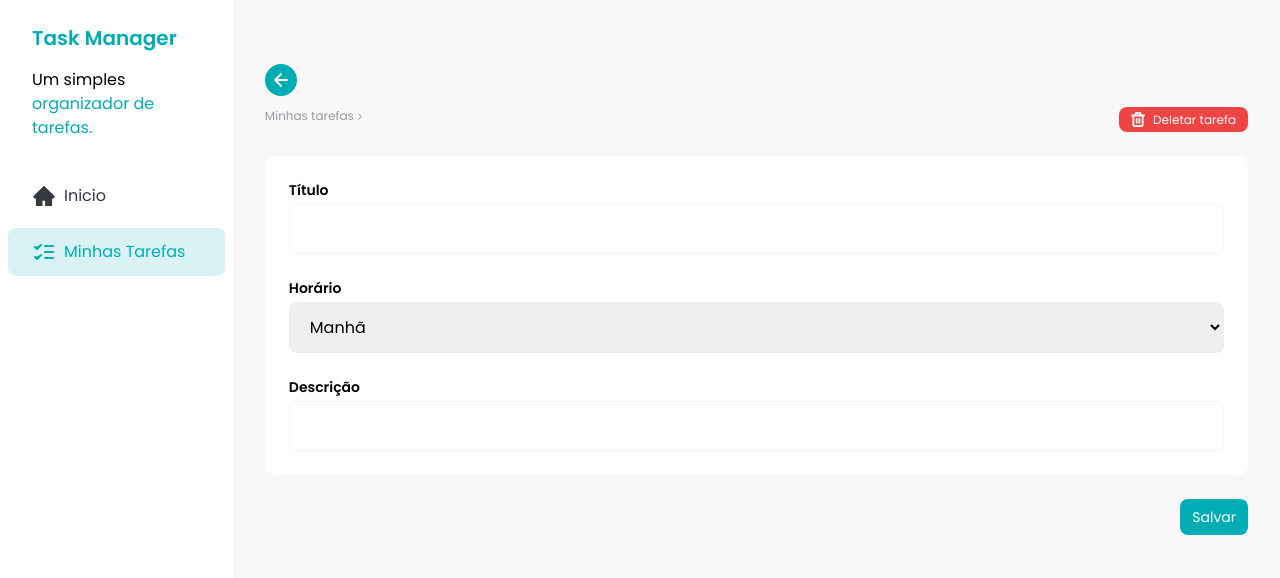
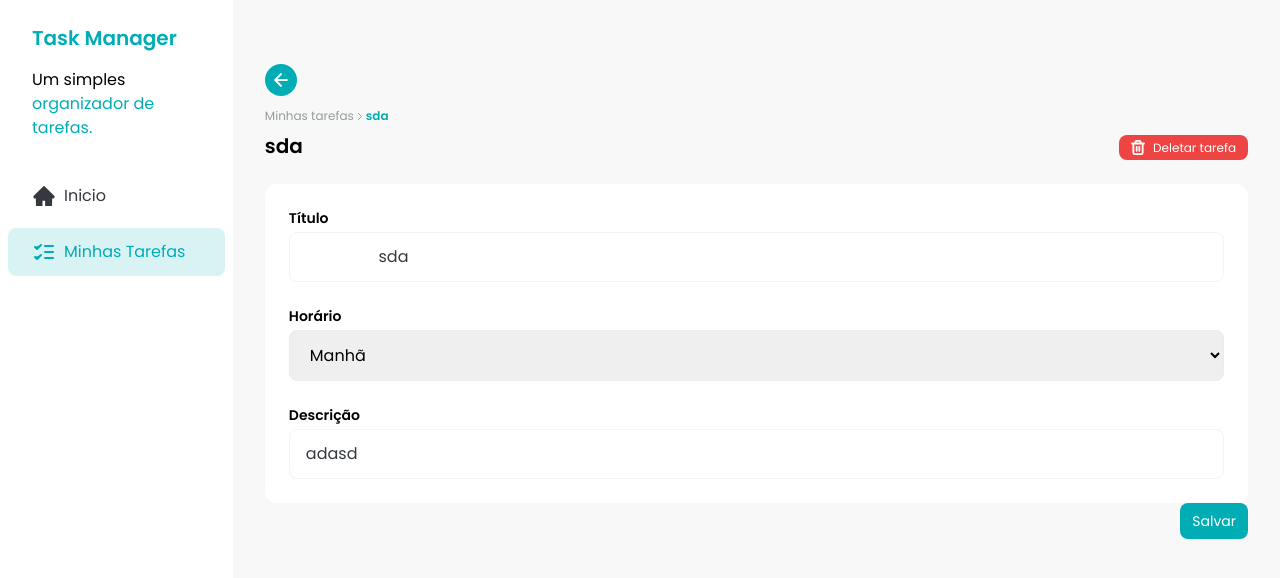
Before and after one commit to duduzinmuller/task-manager, a React (Vite) app: page /task/f2471f7d-93b2-49c6-b6a7-6b0dabc53a37 in a window 1280 px wide. Shown: the top 578 px of the page. Built offline with nearby package versions, Linux system fonts and the light colour scheme; no server answers; data requests are answered from the project's data file.

Commit message:
feat: add react hook form to TaskDetailsPage

```diff
--- a/db.json
+++ b/db.json
@@ -92,6 +92,13 @@
     },
     {
       "id": "91e0"
+    },
+    {
+      "id": "f2471f7d-93b2-49c6-b6a7-6b0dabc53a37",
+      "title": "                 sda",
+      "time": "morning",
+      "description": "adasd",
+      "status": "not_started"
     }
   ]
 }
--- a/package.json
+++ b/package.json
@@ -15,6 +15,7 @@
     "prop-types": "^15.8.1",
     "react": "^19.0.0",
     "react-dom": "^19.0.0",
+    "react-hook-form": "^7.52.1",
     "react-router-dom": "^6.25.1",
     "react-transition-group": "^4.4.5",
     "sonner": "^1.5.0",
--- a/src/pages/task-details.jsx
+++ b/src/pages/task-details.jsx
@@ -1,4 +1,5 @@
-import { useEffect, useRef, useState } from "react"
+import { useEffect, useState } from "react"
+import { useForm } from "react-hook-form"
 import { Link, useNavigate, useParams } from "react-router-dom"
 import { toast } from "sonner"
 
@@ -18,12 +19,12 @@ const TaskDetailsPage = () => {
   const navigate = useNavigate()
 
   const [task, setTask] = useState([])
-  const [saveIsLoading, setSaveIsLoading] = useState(false)
-  const [errors, setErrors] = useState([])
-
-  const titleRef = useRef()
-  const descriptionRef = useRef()
-  const timeRef = useRef()
+  const {
+    register,
+    formState: { errors, isSubmitting },
+    handleSubmit,
+    reset,
+  } = useForm()
 
   const handleBackClick = () => {
     navigate(-1)
@@ -36,62 +37,28 @@ const TaskDetailsPage = () => {
       })
       const data = await response.json()
       setTask(data)
+      reset(data)
     }
 
     fetchTask()
-  }, [taskId])
+  }, [taskId, reset])
 
-  const handleSaveClick = async () => {
-    setSaveIsLoading(true)
-    const newErrors = []
-
-    const title = titleRef.current.value
-    const time = timeRef.current.value
-    const description = descriptionRef.current.value
-
-    if (!title.trim()) {
-      newErrors.push({
-        inputName: "title",
-        message: "O título é obrigatório",
-      })
-    }
-
-    if (!time.trim()) {
-      newErrors.push({
-        inputName: "time",
-        message: "O horário é obrigatório",
-      })
-    }
-
-    if (!description.trim()) {
-      newErrors.push({
-        inputName: "description",
-        message: "A descrição é obrigatória",
-      })
-    }
-
-    setErrors(newErrors)
-
-    if (newErrors.length > 0) {
-      return setSaveIsLoading(false)
-    }
-
+  const handleSaveClick = async (data) => {
     const response = await fetch(`http://localhost:3000/tasks/${task.id}`, {
       method: "PATCH",
       body: JSON.stringify({
-        title,
-        description,
-        time,
+        title: data.title.trim(),
+        description: data.description.trim(),
+        time: data.time,
       }),
     })
+
     if (!response.ok) {
-      toast.error("Ocorreu um erro ao salvar a tarefa.")
-      return setSaveIsLoading(false)
+      return toast.error("Ocorreu um erro ao salvar a tarefa.")
     }
 
     const newTask = await response.json()
     setTask(newTask)
-    setSaveIsLoading(false)
     toast.success("Tarefa salva com sucesso")
   }
 
@@ -105,12 +72,6 @@ const TaskDetailsPage = () => {
     toast.success("Tarefa deletada com sucesso!")
     handleBackClick()
   }
-
-  const titleError = errors.find((error) => error.inputName === "title")
-  const timeError = errors.find((error) => error.inputName === "time")
-  const descriptionError = errors.find(
-    (error) => error.inputName === "description"
-  )
 
   return (
     <div className="flex">
@@ -149,23 +110,32 @@ const TaskDetailsPage = () => {
           </Button>
         </div>
 
+        <form onSubmit={handleSubmit(handleSaveClick)}>
           {/* dados da tarefa */}
           <div className="space-y-6 rounded-xl bg-brand-white p-6">
             <div>
               <Input
                 id="title"
                 label="Título"
-              defaultValue={task?.title}
-              errorMessage={titleError?.message}
-              ref={titleRef}
+                {...register("title", {
+                  required: "O título é obrigatório.",
+                  validate: (value) => {
+                    if (!value.trim()) {
+                      return "O título não pode ser vazio."
+                    }
+                    return true
+                  },
+                })}
+                errorMessage={errors?.title?.message}
               />
             </div>
 
             <div>
               <TimeSelect
-              ref={timeRef}
-              defaultValue={task?.time}
-              errorMessage={timeError?.message}
+                {...register("time", {
+                  required: "O horário é obrigatório.",
+                })}
+                errorMessage={errors?.time?.message}
               />
             </div>
 
@@ -173,23 +143,33 @@ const TaskDetailsPage = () => {
               <Input
                 id="description"
                 label="Descrição"
-              defaultValue={task?.description}
-              errorMessage={descriptionError?.message}
-              ref={descriptionRef}
+                {...register("description", {
+                  required: "A descrição é obrigatória.",
+                  validate: (value) => {
+                    if (!value.trim()) {
+                      return "A descrição não pode ser vazia."
+                    }
+                    return true
+                  },
+                })}
+                errorMessage={errors?.description?.message}
               />
             </div>
           </div>
+
+          {/* botao de salvar */}
           <div className="flex w-full justify-end gap-3">
             <Button
               size="large"
               color="primary"
-            onClick={handleSaveClick}
-            disabled={saveIsLoading}
+              disabled={isSubmitting}
+              type="submit"
             >
-            {saveIsLoading && <LoaderIcon className="animate-spin" />}
+              {isSubmitting && <LoaderIcon className="animate-spin" />}
               Salvar
             </Button>
           </div>
+        </form>
       </div>
     </div>
   )
```
Also changed, not shown: 1 other file (tests, documents, lock files or other folders). Lines whose indentation alone changed are shown as unchanged.
